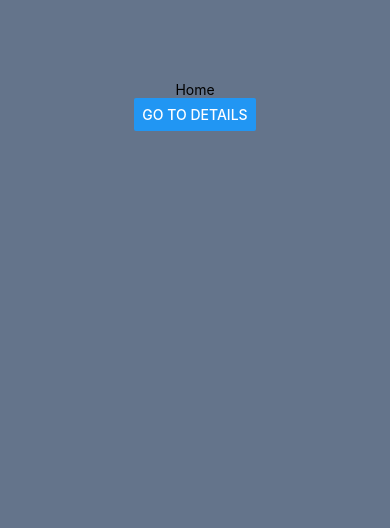
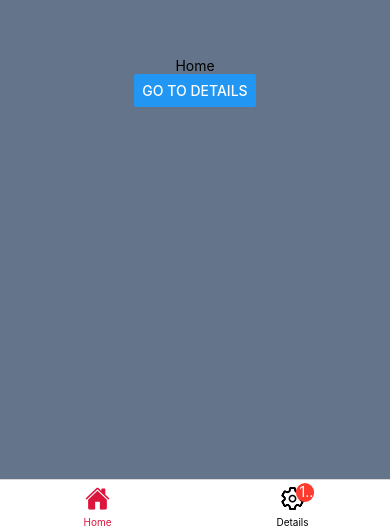
Before and after one commit to SameerBadriddinov/react-native-movie-app, a React Native app: screen / in a window 390 px wide. Shown: the part 316-844 px from the top of the page. Built offline with nearby package versions, Linux system fonts and the light colour scheme.

Commit message:
#3. Tab navigation

```diff
--- a/App.js
+++ b/App.js
@@ -1,6 +1,6 @@
-import AppNavigation from './src/navigations/app.navigation';
+import TabNavigation from './src/navigations/tab.navigation';
 import './src/styles/global.css';
 
 export default function App() {
-	return <AppNavigation />;
+	return <TabNavigation />;
 }
--- a/package.json
+++ b/package.json
@@ -9,6 +9,7 @@
     "web": "expo start --web"
   },
   "dependencies": {
+    "@react-navigation/bottom-tabs": "^6.5.8",
     "@react-navigation/native": "^6.1.7",
     "@react-navigation/native-stack": "^6.9.13",
     "expo": "^49.0.0",
@@ -17,7 +18,8 @@
     "react": "18.2.0",
     "react-native": "0.72.4",
     "react-native-safe-area-context": "4.6.3",
-    "react-native-screens": "~3.22.0"
+    "react-native-screens": "~3.22.0",
+    "react-native-vector-icons": "^10.0.0"
   },
   "devDependencies": {
     "@babel/core": "^7.20.0",
--- /dev/null
+++ b/src/navigations/tab.navigation.js
@@ -0,0 +1,45 @@
+import { createBottomTabNavigator } from '@react-navigation/bottom-tabs';
+import { NavigationContainer } from '@react-navigation/native';
+import React from 'react';
+import Ionicons from 'react-native-vector-icons/Ionicons';
+import Detailed from '../screens/detailed';
+import Home from '../screens/home';
+
+const Tab = createBottomTabNavigator();
+
+export default function TabNavigation() {
+	return (
+		<NavigationContainer>
+			<Tab.Navigator
+				screenOptions={({ route }) => ({
+					tabBarIcon: ({ focused, color, size }) => {
+						let iconName;
+
+						if (route.name === 'Home') {
+							iconName = focused ? 'home' : 'home-outline';
+						} else if (route.name === 'Details') {
+							iconName = focused ? 'settings' : 'settings-outline';
+						}
+
+						return (
+							<Ionicons name={iconName} size={size} color={color} />
+						);
+					},
+					tabBarActiveTintColor: 'crimson',
+					tabBarInactiveTintColor: 'black',
+				})}
+			>
+				<Tab.Screen
+					name='Home'
+					component={Home}
+					options={{ headerShown: false }}
+				/>
+				<Tab.Screen
+					name='Details'
+					component={Detailed}
+					options={{ headerShown: false, tabBarBadge: 10 }}
+				/>
+			</Tab.Navigator>
+		</NavigationContainer>
+	);
+}
```
Also changed, not shown: 2 other files (tests, documents, lock files or other folders).
